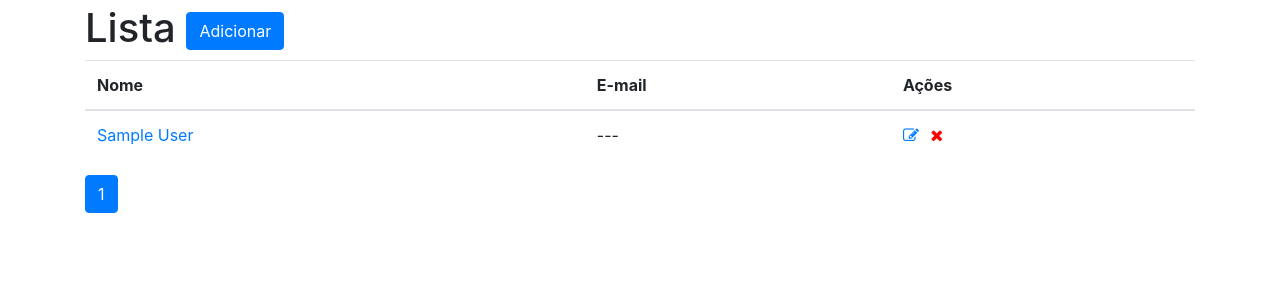
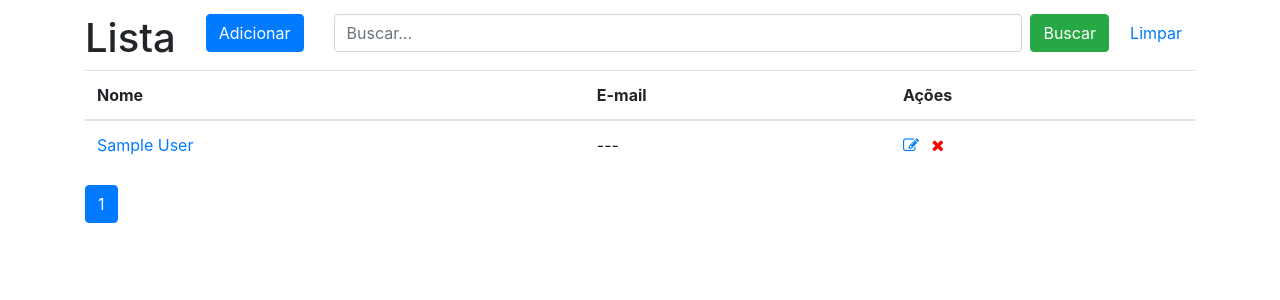
Before and after one commit to M-Killer-dev/Django, a Django app: template crm/templates/crm/person_list.html in a window 1280 px wide. Shown: the part 56-356 px from the top of the page. Run offline with Django 3.2, Linux system fonts and the light colour scheme; the template is opened without the code that fills it: most values are stand-ins (such as "Sample title", 1, 10 or a date in 2020); some libraries are stand-ins or nearby versions.

Commit message:
Adiciona campo de busca.

```diff
--- a/core/static/css/style.css
+++ b/core/static/css/style.css
@@ -1,5 +1,5 @@
 body {
-  margin-top: 60px;
+  margin-top: 70px;
 }
 
 label.required:after {
--- a/crm/templates/crm/person_list.html
+++ b/crm/templates/crm/person_list.html
@@ -2,10 +2,28 @@
 {% extends "base.html" %}
 
 {% block content %}
-  <h1>
-    Lista
+<div>
+  <div class="row">
+    <div class="col-auto">
+      <h1>Lista</h1>
+    </div>
+    <div class="col-auto">
       <a class="btn btn-primary" href="{% url 'crm:person_create' %}">Adicionar</a>
-  </h1>
+    </div>
+    <div class="col">
+      <form action="." method="GET" class="form-inline">
+        <div class="form-group flex-grow-1">
+          <input id="id_search" name="search" class="form-control flex-grow-1" type="text" placeholder="Buscar..." />
+        </div>
+        <div class="form-group pl-2">
+          <button type="submit" class="btn btn-success">Buscar</button>
+        </div>
+        <div class="form-group pl-2">
+          <a class="btn btn-link" href=".">Limpar</a>
+        </div>
+      </form>
+    </div>
+  </div>
   <table class="table">
     <thead>
       <tr>
@@ -25,7 +43,7 @@
           <a href="{% url 'crm:person_update' object.pk %}">
             <i class="fa fa-edit"></i>
           </a>
-            <a href="{% url 'crm:person_delete' object.pk %}" style="padding-left: 7px">
+          <a href="{% url 'crm:person_delete' object.pk %}" class="pl-2">
             <i class="fa fa-close no"></i>
           </a>
         </td>
@@ -33,5 +51,8 @@
       {% endfor %}
     </tbody>
   </table>
+</div>
+
 {% include "includes/pagination.html" %}
+
 {% endblock content %}
```
Also changed, not shown: crm/mixins.py (added, +15 -0 lines), crm/views.py (+13 -1 lines), 2 other files. Lines whose indentation alone changed are shown as unchanged.
